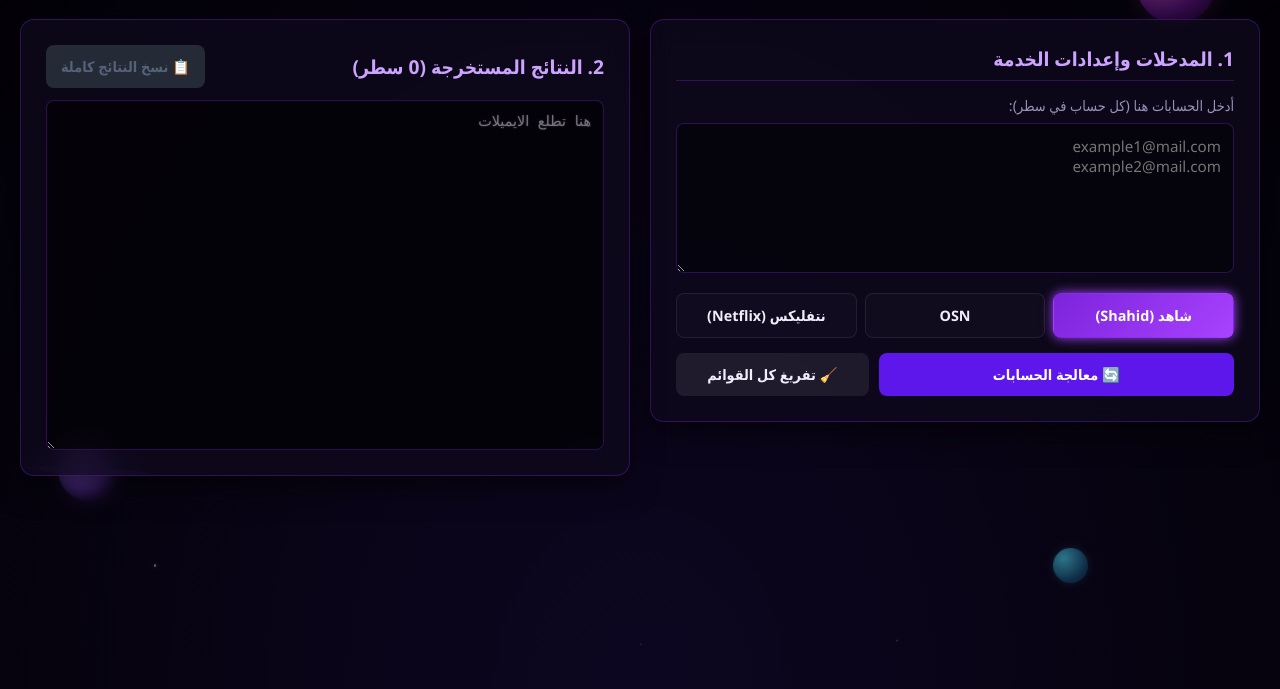
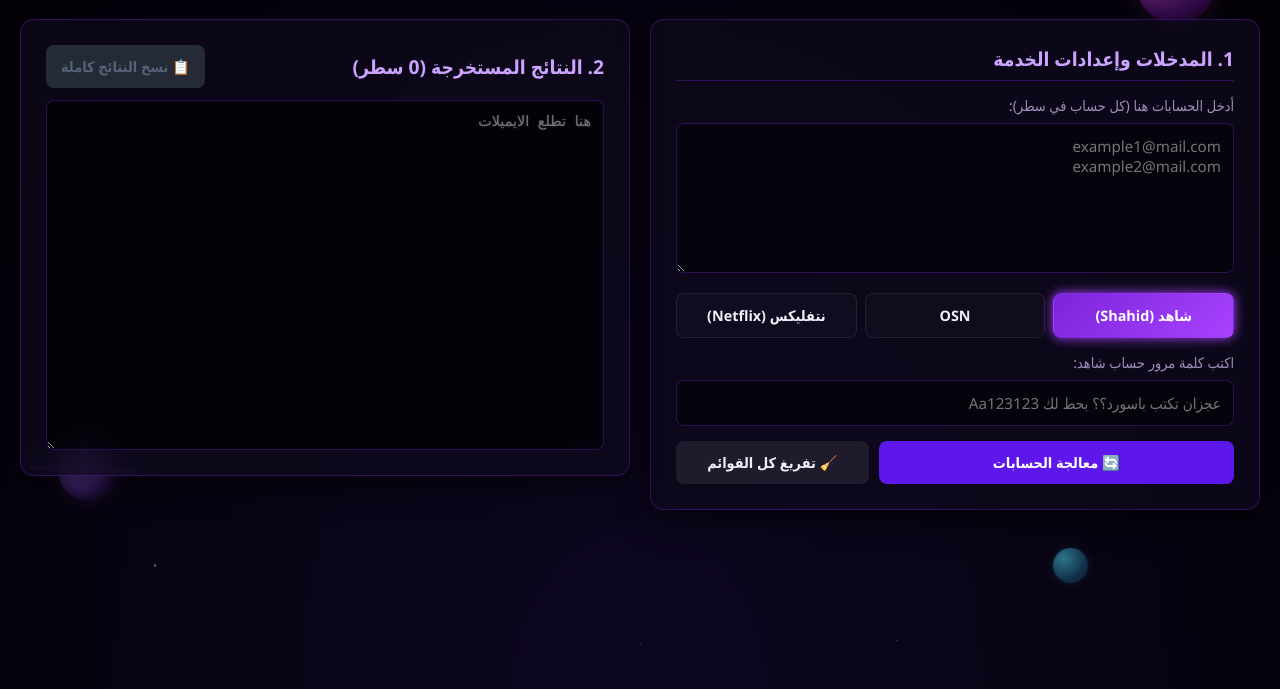
Before and after one commit to Maybeme01/emails1, a plain HTML site: page index.html in a window 1280 px wide. Shown: the part 111-800 px from the top of the page. Drawn offline with Linux system fonts and the light colour scheme.

Commit message:
Update index.html

```diff
--- a/index.html
+++ b/index.html
@@ -64,6 +64,12 @@
                     </label>
                 </div>
 
+                <!-- حقل كلمة المرور المخصصة لشاهد -->
+                <div id="shahid-pass-container" class="input-group">
+                    <label for="shahid_pass">اكتب كلمة مرور حساب شاهد:</label>
+                    <input type="text" id="shahid_pass" placeholder="عجزان تكتب باسورد؟؟ بحط لك Aa123123">
+                </div>
+
                 <!-- حقل كلمة المرور المخصصة لنتفليكس -->
                 <div id="netflix-pass-container" class="input-group hidden">
                     <label for="netflix_pass">اكتب كلمة مرور حساب نتفليكس:</label>
```
